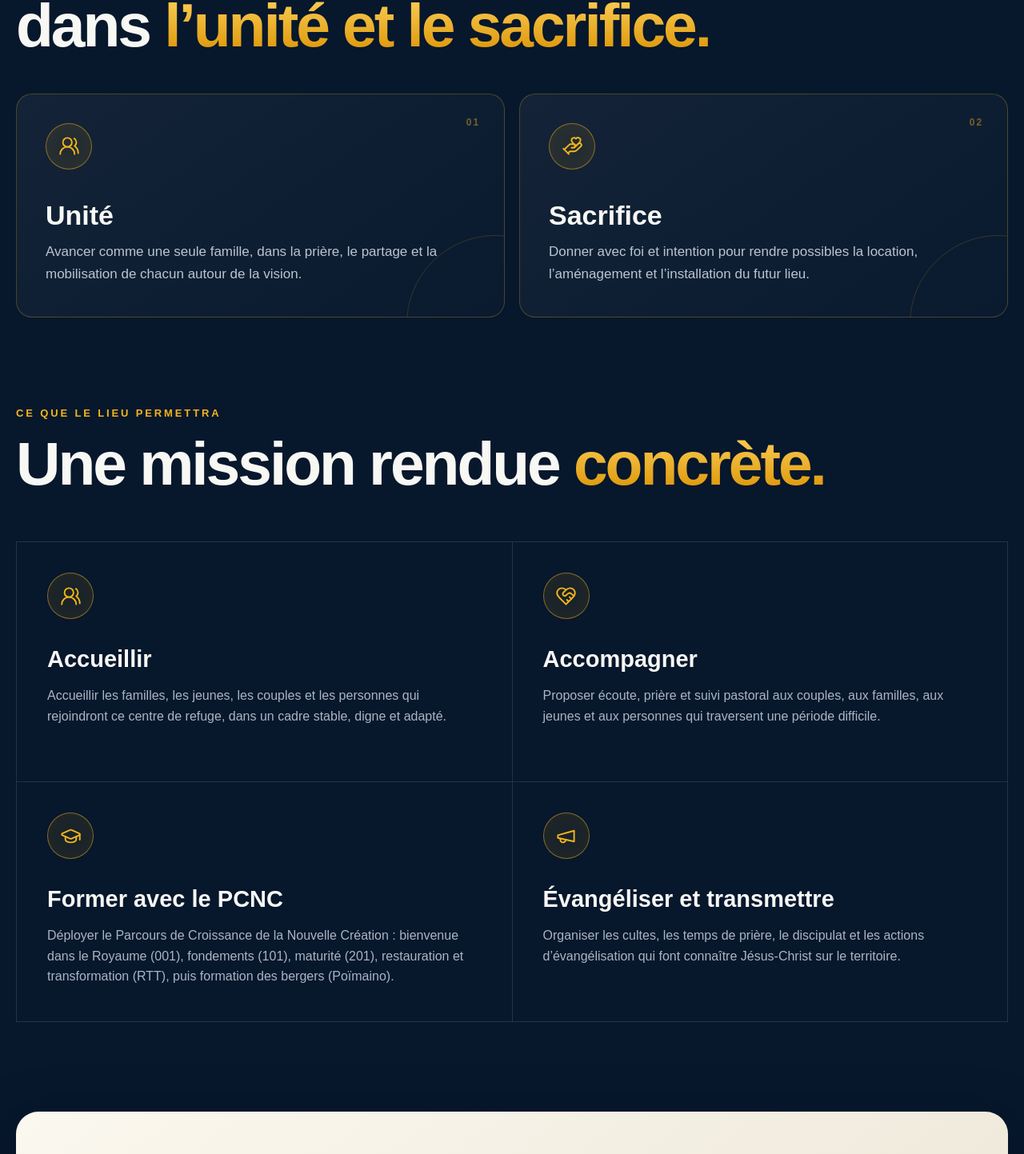
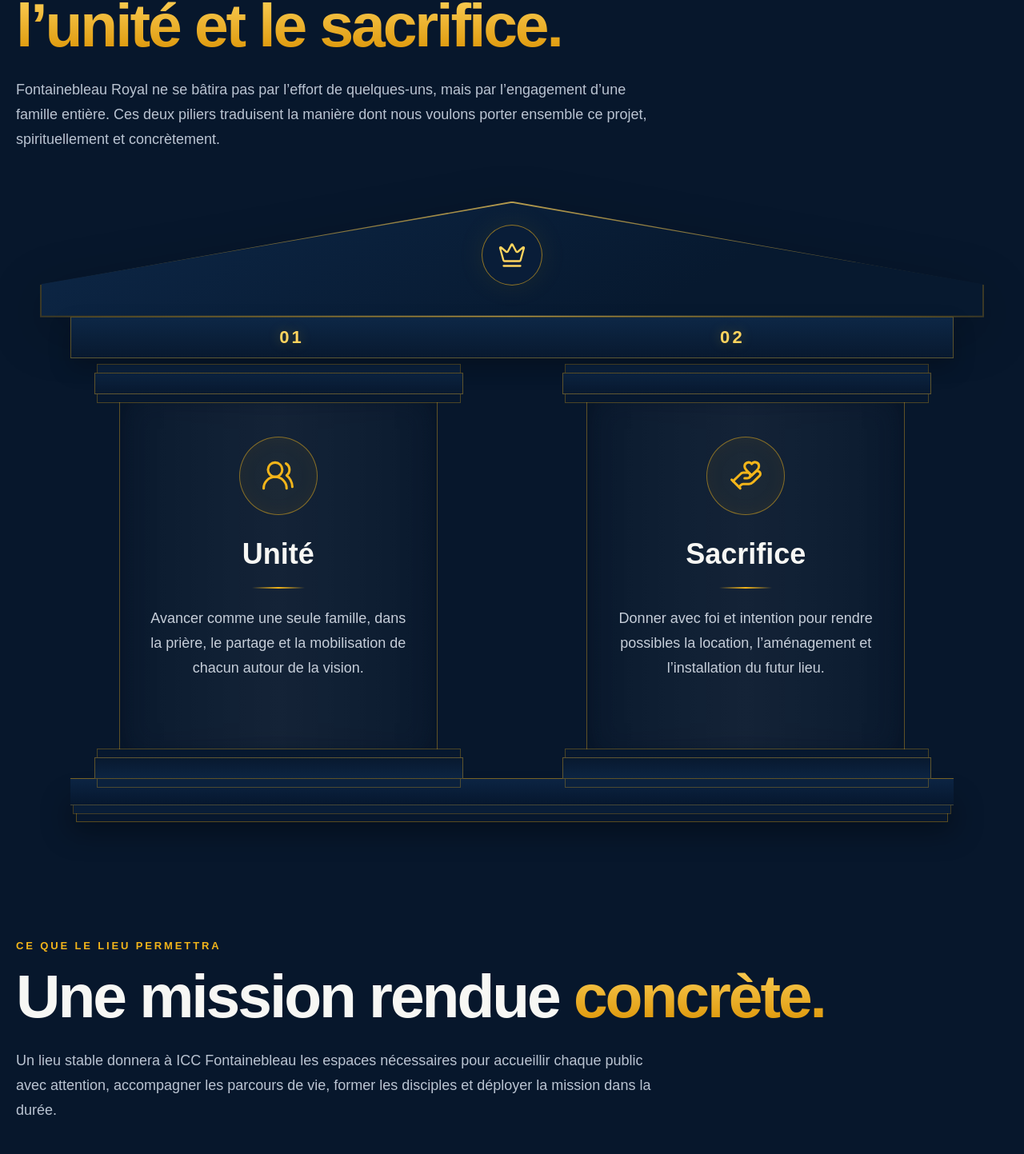
Before and after one commit to jeromelabonneicc-creator/Fontainebleau-royal, a Next.js app: page / in a window 1280 px wide. Shown: the part 2667-4110 px from the top of the page at 80% size. Built offline with nearby package versions, Linux system fonts and the light colour scheme; no server answers.

Commit message:
Reframe campaign pillars and enrich explanations

```diff
--- a/app/globals.css
+++ b/app/globals.css
@@ -263,13 +263,30 @@
 .scripture-panel::after{content:"✦";position:absolute;right:25px;top:12px;color:rgba(243,181,26,.15);font-size:82px}
 .scripture-panel p{position:relative;z-index:1;margin:0;max-width:950px;font-size:clamp(23px,2.3vw,35px);line-height:1.35;font-weight:700}
 .scripture-panel cite{position:relative;z-index:1;display:block;margin-top:15px;color:var(--gold);font-size:12px;font-style:normal;font-weight:800;letter-spacing:.15em;text-transform:uppercase}
-.pillar-heading{margin-top:110px;max-width:1000px}
-.royal-pillars{display:grid;grid-template-columns:repeat(2,1fr);gap:18px;margin-top:48px}
-.royal-pillars article{position:relative;min-height:280px;padding:36px;border:1px solid rgba(243,181,26,.26);border-radius:20px;background:linear-gradient(145deg,rgba(255,255,255,.055),rgba(255,255,255,.014));overflow:hidden}
-.royal-pillars article::after{content:"";position:absolute;width:220px;height:220px;right:-100px;bottom:-120px;border:1px solid rgba(243,181,26,.17);border-radius:50%}
-.royal-pillars article>span{position:absolute;right:30px;top:28px;color:rgba(243,181,26,.45);font-size:12px;font-weight:800;letter-spacing:.16em}
-.royal-pillars h3{margin:38px 0 12px;font-size:34px}
-.royal-pillars p{max-width:510px;margin:0;color:#bac4d2;font-size:17px;line-height:1.65}
+.pillar-heading{margin-top:110px;max-width:1050px}
+.section-explainer{max-width:800px;margin:6px 0 0;color:#bac4d2;font-size:18px;line-height:1.72}
+.royal-pillars{position:relative;margin-top:62px;padding:0 5.5% 56px}
+.temple-roof{position:relative;height:145px;margin:0 -3.5%;filter:drop-shadow(0 18px 32px rgba(0,0,0,.24))}
+.temple-roof::before,.temple-roof::after{content:"";position:absolute;clip-path:polygon(50% 0,100% 72%,100% 100%,0 100%,0 72%)}
+.temple-roof::before{inset:0;background:linear-gradient(90deg,rgba(243,181,26,.22),rgba(255,212,94,.7),rgba(243,181,26,.22))}
+.temple-roof::after{inset:2px;background:linear-gradient(150deg,#0d2747,#07192f 70%)}
+.temple-crown{position:absolute;z-index:2;left:50%;top:46%;width:76px;height:76px;display:grid;place-items:center;transform:translate(-50%,-50%);border:1px solid rgba(243,181,26,.58);border-radius:50%;color:var(--gold-2);background:#091d38;box-shadow:0 0 36px rgba(243,181,26,.08)}
+.temple-crown svg{width:36px;height:36px;stroke-width:1.55}
+.temple-beam{position:relative;z-index:2;height:52px;margin-top:-1px;display:grid;grid-template-columns:repeat(2,1fr);align-items:center;border:1px solid rgba(243,181,26,.34);background:linear-gradient(180deg,#0d2746,#08192f);box-shadow:0 12px 28px rgba(0,0,0,.22)}
+.temple-beam span{text-align:center;color:var(--gold-2);font-size:22px;font-weight:800;letter-spacing:.14em;text-shadow:0 0 16px rgba(243,181,26,.28)}
+.temple-columns{display:grid;grid-template-columns:repeat(2,minmax(0,1fr));gap:19%;padding:42px 5.5% 0}
+.temple-column-card{position:relative;min-height:460px;padding:48px 34px 44px;display:flex;flex-direction:column;align-items:center;text-align:center;border-left:1px solid rgba(243,181,26,.36);border-right:1px solid rgba(243,181,26,.36);background:linear-gradient(90deg,rgba(255,255,255,.015),rgba(255,255,255,.055),rgba(255,255,255,.015));box-shadow:inset 0 0 38px rgba(4,15,31,.65)}
+.temple-column-card::before,.temple-column-card::after{content:"";position:absolute;left:-8%;width:116%;height:25px;border:1px solid rgba(243,181,26,.36);background:linear-gradient(180deg,#0c2442,#08192f);box-shadow:0 -14px 0 -4px #0b213d,0 -14px 0 -3px rgba(243,181,26,.29),0 14px 0 -4px #07182e,0 14px 0 -3px rgba(243,181,26,.29)}
+.temple-column-card::before{top:-24px}
+.temple-column-card::after{top:auto;bottom:-24px;transform:scaleY(-1)}
+.pillar-number{display:none}
+.temple-column-card .gold-icon{width:98px;height:98px;margin-top:8px;background:rgba(243,181,26,.035)}
+.temple-column-card .gold-icon svg{width:43px;height:43px}
+.royal-pillars h3{margin:28px 0 14px;font-size:36px}
+.pillar-divider{width:66px;height:2px;margin:6px 0 22px;background:linear-gradient(90deg,transparent,var(--gold),transparent)}
+.royal-pillars p{max-width:410px;margin:0;color:#c6ced9;font-size:18px;line-height:1.72}
+.temple-foundation{height:34px;margin-top:23px;border-top:1px solid rgba(243,181,26,.48);border-bottom:1px solid rgba(243,181,26,.25);background:linear-gradient(180deg,#0c2443,#06172e);box-shadow:0 14px 0 -4px #091d37,0 14px 0 -3px rgba(243,181,26,.25),0 28px 0 -8px #07172d,0 28px 0 -7px rgba(243,181,26,.35),0 31px 36px rgba(0,0,0,.4)}
+.mobile-temple-crown{display:none}
 .gold-icon{width:58px;height:58px;display:grid;place-items:center;border:1px solid rgba(243,181,26,.5);border-radius:50%;color:var(--gold);background:rgba(243,181,26,.08);box-shadow:inset 0 0 24px rgba(243,181,26,.05)}
 .gold-icon svg{width:27px;height:27px;stroke-width:1.7}
 .mission-heading{margin-top:112px}
@@ -311,8 +328,10 @@
 .spiritual-card strong{display:block;margin-top:34px;padding-top:20px;border-top:1px solid rgba(243,181,26,.32);color:var(--gold-2);font-size:18px;line-height:1.5}
 .prayer-block{display:grid;grid-template-columns:.7fr 1fr;gap:65px;margin-top:20px;padding:50px;border:1px solid rgba(243,181,26,.3);border-radius:22px;background:linear-gradient(145deg,rgba(243,181,26,.07),rgba(255,255,255,.02))}
 .prayer-heading blockquote{margin:34px 0 0}
+.prayer-copy{margin:26px 0 0;color:#c9d2de;font-size:17px;line-height:1.7}
 .prayer-heading blockquote p{margin:0;font-size:24px;line-height:1.45;font-weight:700}
 .prayer-heading cite{display:block;margin-top:15px;color:var(--gold);font-size:12px;font-style:normal;font-weight:800;letter-spacing:.14em;text-transform:uppercase}
+.prayer-points-intro{margin:0 0 8px;color:var(--gold-2);font-size:14px;font-weight:700;line-height:1.5}
 .prayer-points{display:grid;grid-template-columns:repeat(2,1fr);gap:0 26px}
 .prayer-points>div{display:flex;gap:12px;align-items:flex-start;padding:17px 0;border-bottom:1px solid var(--line)}
 .prayer-points span{color:var(--gold)}
@@ -324,6 +343,25 @@
   .solidarity-grid{grid-template-columns:repeat(3,1fr)}
   .prophecy-grid{grid-template-columns:repeat(2,1fr)}
   .prayer-points{grid-template-columns:repeat(2,1fr)}
+}
+
+@media(max-width:820px){
+  .royal-pillars{display:block;margin-top:44px;padding:0 4px 8px;overflow:visible}
+  .temple-roof,.temple-beam,.temple-foundation{display:none}
+  .temple-columns{display:grid;grid-template-columns:1fr;gap:0;padding:0}
+  .temple-column-card{min-height:390px;padding:48px 34px 42px;border:1px solid rgba(243,181,26,.46);border-radius:28px;background:radial-gradient(circle at 50% 14%,rgba(24,62,103,.38),transparent 36%),linear-gradient(145deg,#0b2341,#06172e);box-shadow:inset 0 0 42px rgba(3,12,27,.5),0 22px 42px rgba(0,0,0,.2);overflow:hidden}
+  .temple-column-card::before,.temple-column-card::after{display:none}
+  .pillar-number{position:absolute;left:0;top:0;width:74px;height:58px;display:grid;place-items:center;border-radius:0 0 18px 0;color:#07172c;background:linear-gradient(145deg,#ffd45e,#e4a600);font-size:20px;font-weight:900;letter-spacing:.08em;box-shadow:0 8px 24px rgba(243,181,26,.15)}
+  .temple-column-card .gold-icon{width:112px;height:112px;margin-top:0}
+  .temple-column-card .gold-icon svg{width:48px;height:48px}
+  .royal-pillars h3{margin:28px 0 12px;font-size:36px}
+  .royal-pillars p{max-width:520px;font-size:18px;line-height:1.7}
+  .mobile-temple-crown{position:relative;z-index:3;width:72px;height:72px;margin:-36px auto;display:grid;place-items:center;border:1px solid rgba(243,181,26,.62);border-radius:50%;color:var(--gold-2);background:#091d38;box-shadow:0 0 0 8px #07172c,0 0 30px rgba(243,181,26,.12)}
+  .mobile-temple-crown::before,.mobile-temple-crown::after{content:"";position:absolute;z-index:-1;left:50%;width:1px;height:38px;background:rgba(243,181,26,.48)}
+  .mobile-temple-crown::before{bottom:100%}
+  .mobile-temple-crown::after{top:100%}
+  .mobile-temple-crown svg{width:34px;height:34px;stroke-width:1.5}
+  .temple-column-card+.mobile-temple-crown+.temple-column-card{padding-top:58px}
 }
 
 @media(max-width:720px){
@@ -344,11 +382,14 @@
   .scripture-panel p{font-size:21px}
   .scripture-panel::after{right:10px;font-size:58px}
   .pillar-heading,.mission-heading{margin-top:74px}
-  .royal-pillars,.mission-grid,.challenge-grid{display:flex;gap:12px;overflow-x:auto;padding:2px 2px 16px;scroll-snap-type:x mandatory;scrollbar-width:none;overscroll-behavior-inline:contain}
-  .royal-pillars::-webkit-scrollbar,.mission-grid::-webkit-scrollbar,.challenge-grid::-webkit-scrollbar{display:none}
+  .section-explainer{font-size:16px;line-height:1.68}
   .royal-pillars{margin-top:34px}
-  .royal-pillars article{min-width:79vw;min-height:245px;padding:28px;scroll-snap-align:center}
-  .royal-pillars h3{margin-top:30px}
+  .temple-column-card{min-height:370px;padding:44px 25px 38px;border-radius:24px}
+  .temple-column-card .gold-icon{width:100px;height:100px}
+  .royal-pillars h3{margin-top:24px;font-size:33px}
+  .royal-pillars p{font-size:16px;line-height:1.68}
+  .mission-grid,.challenge-grid{display:flex;gap:12px;overflow-x:auto;padding:2px 2px 16px;scroll-snap-type:x mandatory;scrollbar-width:none;overscroll-behavior-inline:contain}
+  .mission-grid::-webkit-scrollbar,.challenge-grid::-webkit-scrollbar{display:none}
   .mission-grid{margin-top:38px;border:0}
   .project-card{min-width:80vw;min-height:250px;padding:30px;border:1px solid var(--line);scroll-snap-align:center}
   .solidarity-block{margin-top:76px;padding:32px 22px;border-radius:22px}
@@ -365,6 +406,7 @@
   .challenge-grid{margin-top:72px}
   .challenge-card{min-width:84vw;padding:30px 25px;scroll-snap-align:center}
   .prayer-block{margin-top:18px;padding:32px 24px}
+  .prayer-copy{font-size:16px;line-height:1.68}
   .prayer-points{grid-template-columns:1fr}
   .prayer-heading blockquote p{font-size:21px}
 }
--- a/components/Project.tsx
+++ b/components/Project.tsx
@@ -1,4 +1,5 @@
 import {
+  Crown,
   GraduationCap,
   HandHeart,
   HeartHandshake,
@@ -50,25 +51,43 @@
         <div className="pillar-heading">
           <p className="eyebrow">Deux piliers pour avancer</p>
           <h2>Une même vision portée dans <span className="gold-text">l’unité et le sacrifice.</span></h2>
+          <p className="section-explainer">
+            Fontainebleau Royal ne se bâtira pas par l’effort de quelques-uns, mais par l’engagement d’une famille entière.
+            Ces deux piliers traduisent la manière dont nous voulons porter ensemble ce projet, spirituellement et concrètement.
+          </p>
         </div>
-        <div className="royal-pillars">
-          <article>
+        <div className="royal-pillars" aria-label="Les deux piliers de Fontainebleau Royal">
+          <div className="temple-roof" aria-hidden="true">
+            <div className="temple-crown"><Crown /></div>
+          </div>
+          <div className="temple-beam" aria-hidden="true"><span>01</span><span>02</span></div>
+          <div className="temple-columns">
+            <article className="temple-column-card">
+              <span className="pillar-number">01</span>
               <div className="gold-icon"><UsersRound /></div>
-            <span>01</span>
               <h3>Unité</h3>
+              <span className="pillar-divider" aria-hidden="true" />
               <p>Avancer comme une seule famille, dans la prière, le partage et la mobilisation de chacun autour de la vision.</p>
             </article>
-          <article>
+            <div className="mobile-temple-crown" aria-hidden="true"><Crown /></div>
+            <article className="temple-column-card">
+              <span className="pillar-number">02</span>
               <div className="gold-icon"><HandHeart /></div>
-            <span>02</span>
               <h3>Sacrifice</h3>
+              <span className="pillar-divider" aria-hidden="true" />
               <p>Donner avec foi et intention pour rendre possibles la location, l’aménagement et l’installation du futur lieu.</p>
             </article>
+          </div>
+          <div className="temple-foundation" aria-hidden="true" />
         </div>
 
         <div className="mission-heading">
           <p className="eyebrow">Ce que le lieu permettra</p>
           <h2>Une mission rendue <span className="gold-text">concrète.</span></h2>
+          <p className="section-explainer">
+            Un lieu stable donnera à ICC Fontainebleau les espaces nécessaires pour accueillir chaque public avec attention,
+            accompagner les parcours de vie, former les disciples et déployer la mission dans la durée.
+          </p>
         </div>
         <div className="project-grid mission-grid">
           {missionActions.map(({ icon, title, copy }) => {
--- a/content/campaign.ts
+++ b/content/campaign.ts
@@ -17,7 +17,7 @@
   {
     icon: "megaphone",
     title: "Évangéliser et transmettre",
-    copy: "Organiser les cultes, les temps de prière, le discipulat et les actions d’évangélisation qui font connaître Jésus-Christ sur le territoire."
+    copy: "Organiser les cultes, les temps de prière, le discipolat et les actions d’évangélisation qui font connaître Jésus-Christ sur le territoire."
   }
 ];
 
```
Also changed, not shown: components/Story.tsx (+11 -4 lines). Lines whose indentation alone changed are shown as unchanged.
